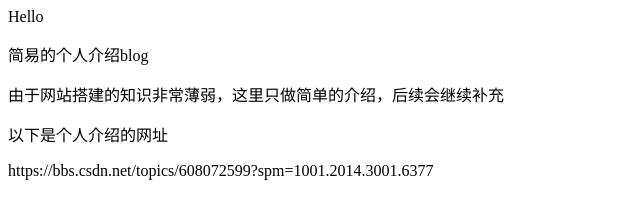
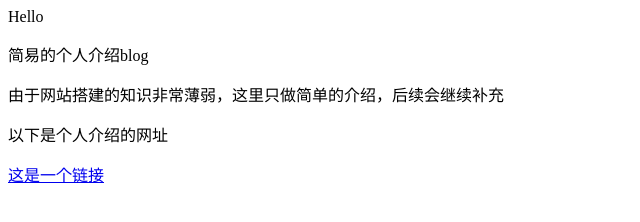
Before and after one commit to fzuchenhe/fzuchenhe.github.io, a plain HTML site: page index.html in a window 1280 px wide. Shown: the whole page, without its empty margins (0-640 px from the left). Drawn offline with Linux system fonts and the light colour scheme.

Commit message:
Update index.html

```diff
--- a/index.html
+++ b/index.html
@@ -2,4 +2,4 @@
 <p>简易的个人介绍blog </p>
 <p>由于网站搭建的知识非常薄弱，这里只做简单的介绍，后续会继续补充</p>
 <p>以下是个人介绍的网址</p>
-<p>https://bbs.csdn.net/topics/608072599?spm=1001.2014.3001.6377</p>
+<a href="https://bbs.csdn.net/topics/608072599?spm=1001.2014.3001.6377">这是一个链接</a>
```
